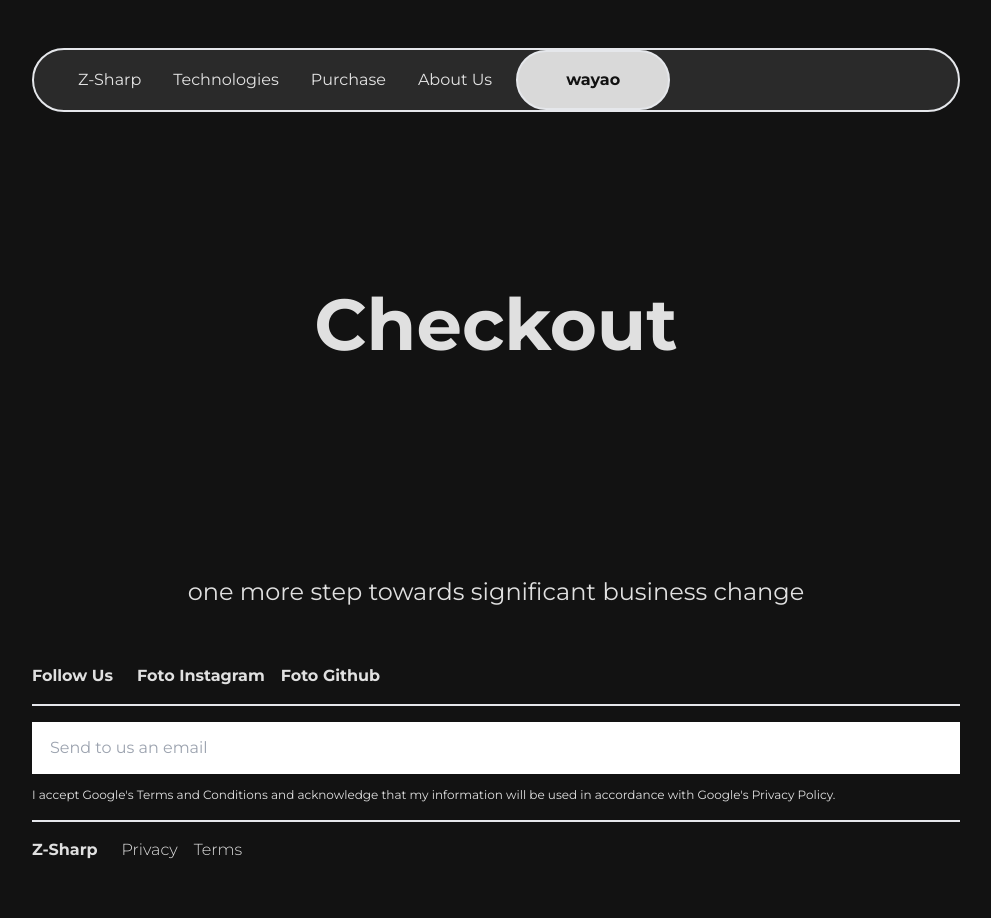
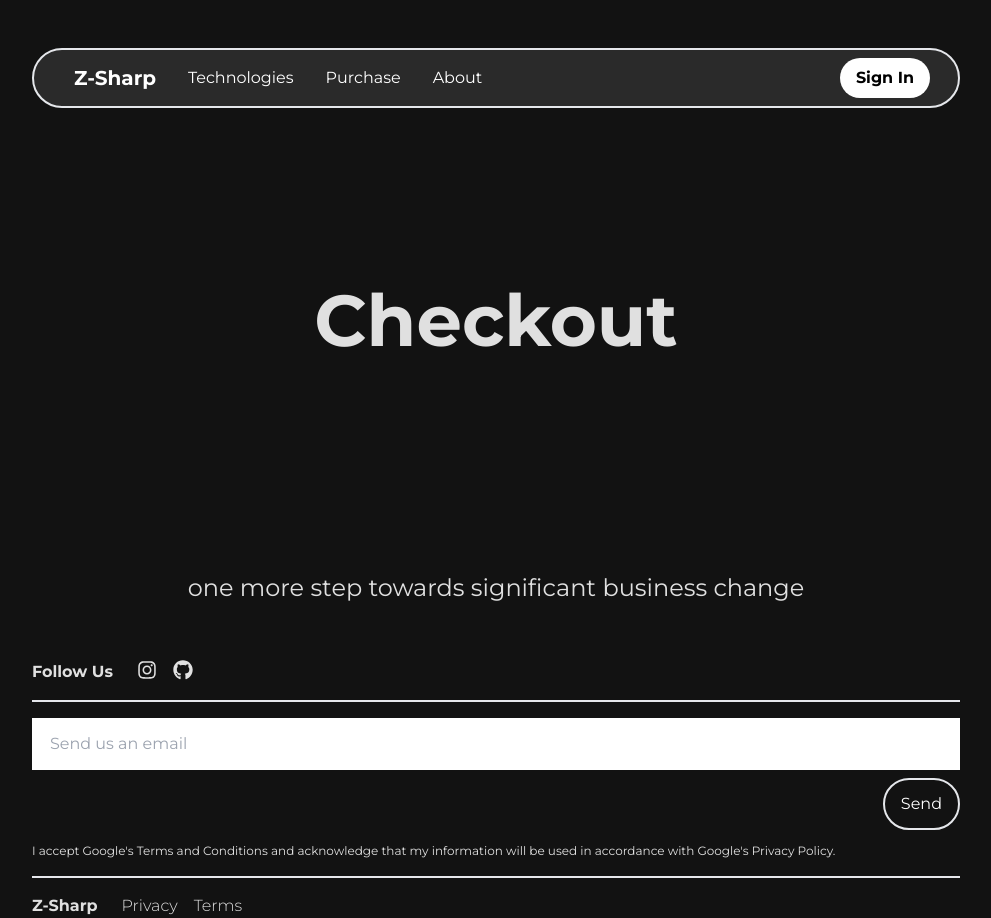
Before and after one commit to RayyanFv/fp-pweb, a React (Vite) app: page / in a window 1280 px wide. Shown: the whole page, without its empty margins (144-1135 px from the left). Before the commit the page ends 862 px from the top, so only its background shows below. Built offline with nearby package versions, Linux system fonts and the light colour scheme.

Commit message:
fix: navbar and footer

```diff
--- a/package.json
+++ b/package.json
@@ -11,7 +11,8 @@
   },
   "dependencies": {
     "react": "^18.2.0",
-    "react-dom": "^18.2.0"
+    "react-dom": "^18.2.0",
+    "react-icons": "^4.12.0"
   },
   "devDependencies": {
     "@types/react": "^18.2.43",
--- a/src/components/Footer.jsx
+++ b/src/components/Footer.jsx
@@ -1,28 +1,54 @@
-import React from 'react'
-
+import React, { useState } from 'react';
+import { FaInstagram, FaGithub } from 'react-icons/fa';
 
 function Footer() {
+  const [emailSent, setEmailSent] = useState(false);
+
+  const handleSendEmail = () => {
+    setEmailSent(true);
+  };
+
   return (
     <>
       <div className='Footer mt-4 mb-10 mx-44'>
         <div className='Footer1 flex flex-row mb-2'>
           <div className='font-bold mr-4'>Follow Us</div>
-                <div className='font-bold mx-2'>Foto Instagram</div>
-                <div className='font-bold mx-2'>Foto Github</div>
+          <a href="https://www.instagram.com/" target="_blank" rel="noopener noreferrer" className='font-bold mx-2'>
+            <FaInstagram size={20} className='h-5 w-5' />
+          </a>
+          <a href="https://github.com/" target="_blank" rel="noopener noreferrer" className='font-bold mx-2'>
+            <FaGithub size={20} className='h-5 w-5' />
+          </a>
         </div>
         <div className='border-b-2 my-4 w-au'></div>
-            <input class="border-2 border-white py-3 px-4 w-full" placeholder="Send to us an email" name="send" type="text" required></input>
-            <div className='mr-4 my-3' style={{ fontSize: '12px' }}>I accept Google's Terms and Conditions and acknowledge that my information will be used in accordance with Google's Privacy Policy.</div>
+        <div className="flex flex-col">
+          <input
+            className="border-2 border-white py-3 px-4 w-full mb-2"
+            placeholder="Send us an email"
+            name="send"
+            type="text"
+            required
+          />
+          <button
+            className="bg-footer border-2 text-white w-fit py-3 px-4 rounded-full ml-auto"
+            onClick={handleSendEmail}
+          >
+            Send
+          </button>
+          {emailSent && <div className="text-green-500 mt-2">Email sent!</div>}
+        </div>
+        <div className='mr-4 my-3' style={{ fontSize: '12px' }}>
+          I accept Google's Terms and Conditions and acknowledge that my information will be used in accordance with Google's Privacy Policy.
+        </div>
         <div className='border-b-2 my-4 w-au'></div>
         <div className='Footer1 flex flex-row mb-2'>
           <div className='font-bold mr-4'>Z-Sharp</div>
-                <div className='font-light mx-2'>Privacy</div>
-                <div className='font-light mx-2'>Terms</div>
+          <a href="/privacy" className='font-light mx-2'>Privacy</a>
+          <a href="/terms" className='font-light mx-2'>Terms</a>
         </div>
       </div>
     </>
-
-    )
+  );
 }
 
-  export default Footer
+export default Footer;
--- a/src/components/Header.jsx
+++ b/src/components/Header.jsx
@@ -1,33 +1,22 @@
-import React from 'react'
-import HeaderItem from './HeaderItem';
+import React from 'react';
+
 
 function Header() {
-    const menu=[
-        {
-            name:'Z-Sharp'
-        },
-        {
-            name:'Technologies'
-        },
-        {
-            name:'Purchase'
-        },
-        {
-            name:'About Us'
-        }
-    ]
   return (
-    <div className='flex flex-row rounded-full border-2 bg-navbar h-fit w-auto mt-12 px-3 mx-44'>
-        <div className='font-normal flex justify-left flex-row gap-8 mt-4 ml-8 mb-4'>
-        {menu.map((item)=>(
-            <HeaderItem name={item.name}/>
-        ))}
+    <div className="App">
+      <header className="className='flex rounded-full border-2 mt-12 mx-44 bg-navbar h-auto w-auto'">
+        <div className="container mx-auto flex items-center justify-between gap-8 py-2">
+          <a href="/" className="text-white ml-10 font-bold text-xl">Z-Sharp</a>
+          <a href="/about" className="text-white">Technologies</a>
+          <a href="/services" className="text-white">Purchase</a>
+          <a href="/contact" className="text-white">About</a>
+          <div className="space-x-4 ml-auto mr-7 rounded-full bg-white py-2 px-4">
+          <a href="/contact" className="text-black font-bold">Sign In</a>
+          </div>
         </div>
-        <div className='flex flex-row rounded-full justify-end border-2 bg-semiwhite h-auto mx-6 w-auto px-4'>
-        <div className='font-bold text-main flex justify-end flex-row gap-8 mt-4 mx-8 mb-4'>wayao</div>
-        </div>
+      </header>
+    </div>
+  );
+}
 
-    </div>
-  )
-}
-export default Header
+export default Header;
--- a/src/components/HeaderItem.jsx
+++ /dev/null
@@ -1,11 +0,0 @@
-import React from 'react'
-
-function HeaderItem({name}) {
-  return (
-    <div className='flex flex-row items-center gap-8'>
-        {name}
-    </div>
-  )
-}
-
-export default HeaderItem
```
Also changed, not shown: 1 other file (tests, documents, lock files or other folders). Lines whose indentation alone changed are shown as unchanged.
